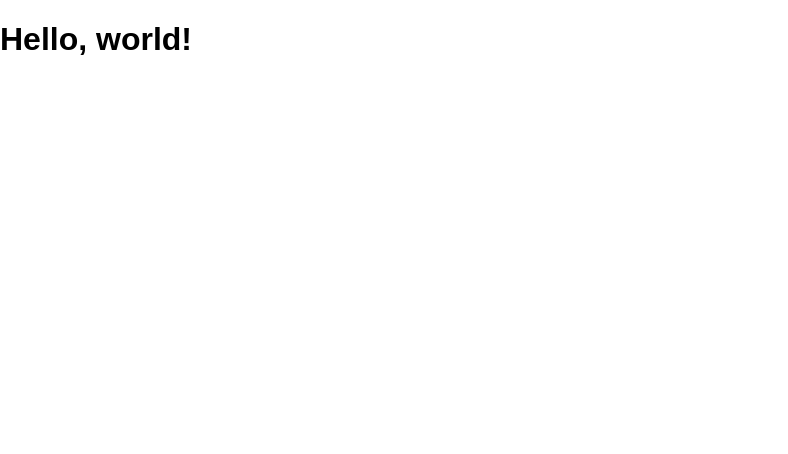
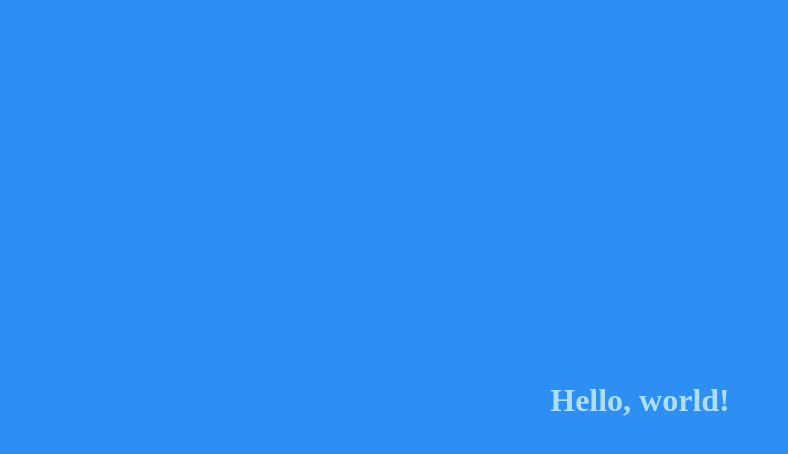
Before and after one commit to wwb91/react-todosmvc, a React (Create React App) app: page / in a window 1280 px wide. Shown: the top 454 px of the page, without its empty margins (0-788 px from the left). Built offline with nearby package versions, Linux system fonts and the light colour scheme.

Commit message:
update color

```diff
--- a/src/index.css
+++ b/src/index.css
@@ -1,5 +1,20 @@
+html{
+  height: 100%;
+}
 body {
   margin: 0;
   padding: 0;
   font-family: sans-serif;
+  height: 100%;
 }
+
+#root2{
+  width: 100%;
+  height: 100%;
+  display: flex;
+  align-items: center;
+  justify-content: center;
+  color:#aedff9;
+  background-color: #2d8ff3;
+  font-family: "微软雅黑";
+}
```
